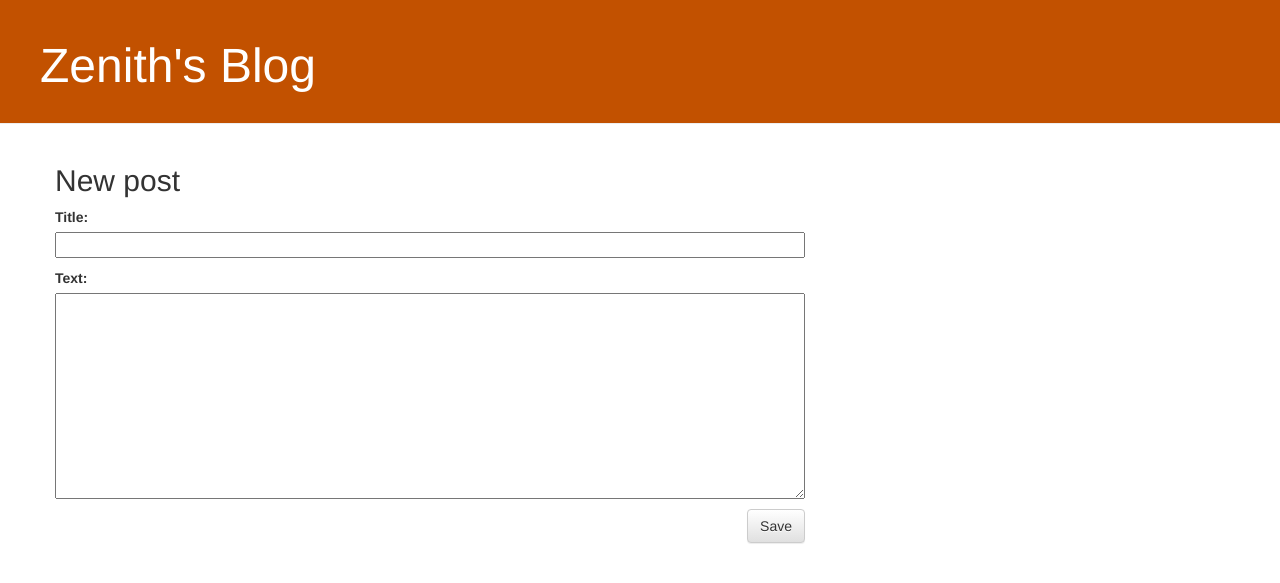
After one commit to WillEdMatsypie/bridging-coursework, a Django app: page /post/new/ in a window 1280 px wide. The commit adds this page. Shown: the top 583 px of the page. Run offline with Django 3.2, Linux system fonts and the light colour scheme; some libraries are stand-ins or nearby versions.

Commit message:
Added post creation and editing

```diff
--- /dev/null
+++ b/blog/forms.py
@@ -0,0 +1,9 @@
+from django import forms
+
+from .models import Post
+
+class PostForm(forms.ModelForm):
+
+    class Meta:
+        model = Post
+        fields = ('title', 'text',)
--- a/blog/static/css/blog.css
+++ b/blog/static/css/blog.css
@@ -40,3 +40,11 @@
 .post h2 a, .post h2 a:visited {
     color: #000000;
 }
+
+.text {
+    overflow: hidden;
+    text-overflow: ellipsis;
+    display: -webkit-box;
+    -webkit-line-clamp: 3; /* number of lines to show */
+    -webkit-box-orient: vertical;
+ }
--- a/blog/templates/blog/base.html
+++ b/blog/templates/blog/base.html
@@ -12,6 +12,9 @@
     </head>
     <body>
         <div class="page-header">
+            {% if user.is_authenticated %}
+                <a href="{% url 'post_new' %}" class="top-menu"><span class="glyphicon glyphicon-plus"></span></a>
+            {% endif %}
             <h1><a href="/">Zenith's Blog</a></h1>
         </div>
 
--- a/blog/templates/blog/post_detail.html
+++ b/blog/templates/blog/post_detail.html
@@ -7,6 +7,9 @@
                 {{ post.published_date }}
             </div>
         {% endif %}
+        {% if user.is_authenticated %}
+            <a class="btn btn-default" href="{% url 'post_edit' pk=post.pk %}"><span class="glyphicon glyphicon-pencil"></span></a>
+        {% endif %}
         <h2>{{ post.title }}</h2>
         <p>{{ post.text|linebreaksbr }}</p>
     </div>
--- /dev/null
+++ b/blog/templates/blog/post_edit.html
@@ -0,0 +1,9 @@
+{% extends 'blog/base.html' %}
+
+{% block content %}
+    <h2>New post</h2>
+    <form method="POST" class="post-form">{% csrf_token %}
+        {{ form.as_p }}
+        <button type="submit" class="save btn btn-default">Save</button>
+    </form>
+{% endblock %}
--- a/blog/templates/blog/post_list.html
+++ b/blog/templates/blog/post_list.html
@@ -7,7 +7,7 @@
                 <p>published: {{ post.published_date }}</p>
             </div>
             <h2><a href="{% url 'post_detail' pk=post.pk %}">{{ post.title }}</a></h2>
-            <p>{{ post.text|linebreaksbr }}</p>
+            <p class="text">{{ post.text|linebreaksbr }}</p>
         </div>
     {% endfor %}
 {% endblock %}
--- a/blog/urls.py
+++ b/blog/urls.py
@@ -4,4 +4,6 @@ from . import views
 urlpatterns = [
     path('', views.post_list, name='post_list'),
     path('post/<int:pk>/', views.post_detail, name='post_detail'),
+    path('post/new/', views.post_new, name='post_new'),
+    path('post/<int:pk>/edit/', views.post_edit, name='post_edit'),
 ]
--- a/blog/views.py
+++ b/blog/views.py
@@ -1,7 +1,9 @@
 from django.shortcuts import render
+from django.utils import timezone
+from django.shortcuts import render, get_object_or_404, redirect
+
 from .models import Post
-from django.utils import timezone
-from django.shortcuts import render, get_object_or_404
+from .forms import PostForm
 
 # Create your views here.
 
@@ -12,3 +14,30 @@ def post_list(request):
 def post_detail(request, pk):
     post = get_object_or_404(Post, pk=pk)
     return render(request, 'blog/post_detail.html', {'post': post})
+
+def post_new(request):
+    if request.method == "POST":
+        form = PostForm(request.POST)
+        if form.is_valid():
+            post = form.save(commit=False)
+            post.author = request.user
+            post.published_date = timezone.now()
+            post.save()
+            return redirect('post_detail', pk=post.pk)
+    else:
+        form = PostForm()
+    return render(request, 'blog/post_edit.html', {'form': form})
+
+def post_edit(request, pk):
+    post = get_object_or_404(Post, pk=pk)
+    if request.method == "POST":
+        form = PostForm(request.POST, instance=post)
+        if form.is_valid():
+            post = form.save(commit=False)
+            post.author = request.user
+            post.published_date = timezone.now()
+            post.save()
+            return redirect('post_detail', pk=post.pk)
+    else:
+        form = PostForm(instance=post)
+    return render(request, 'blog/post_edit.html', {'form': form})
```
